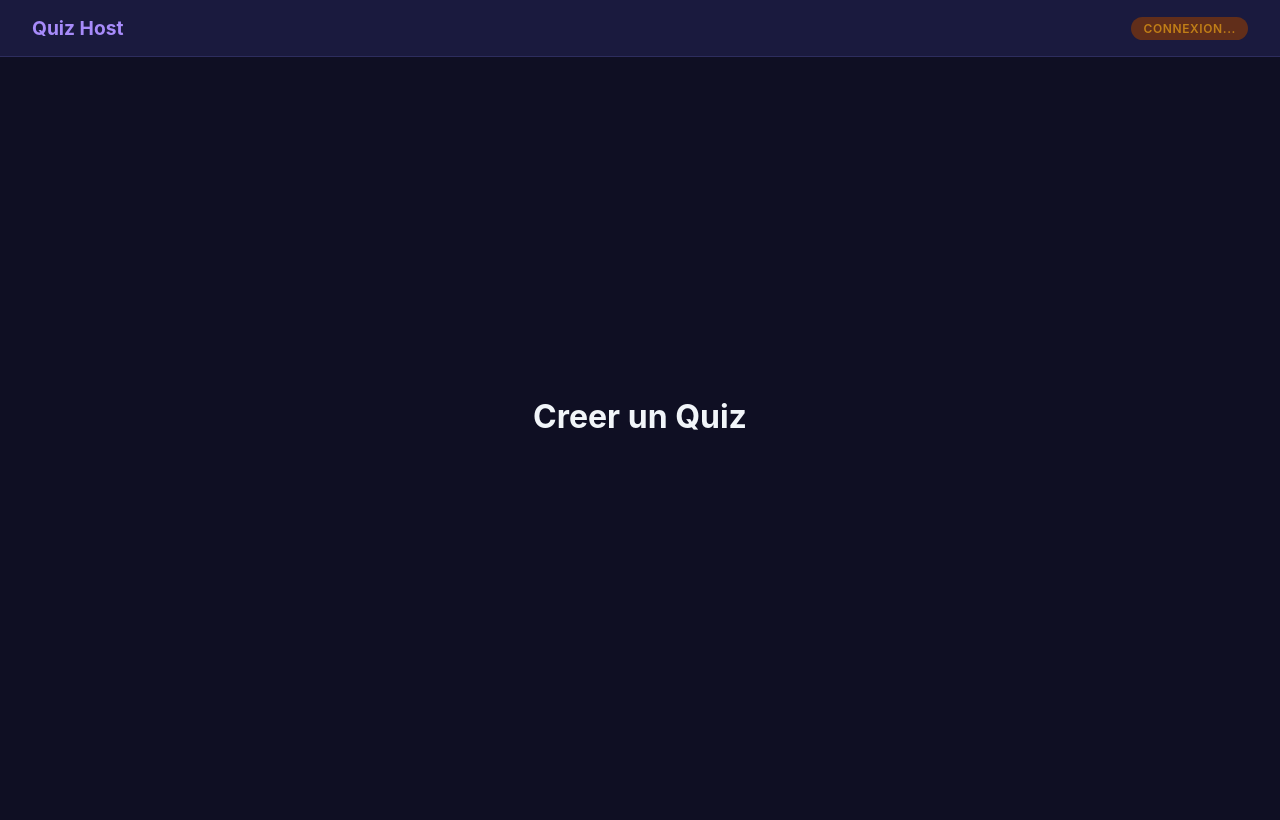
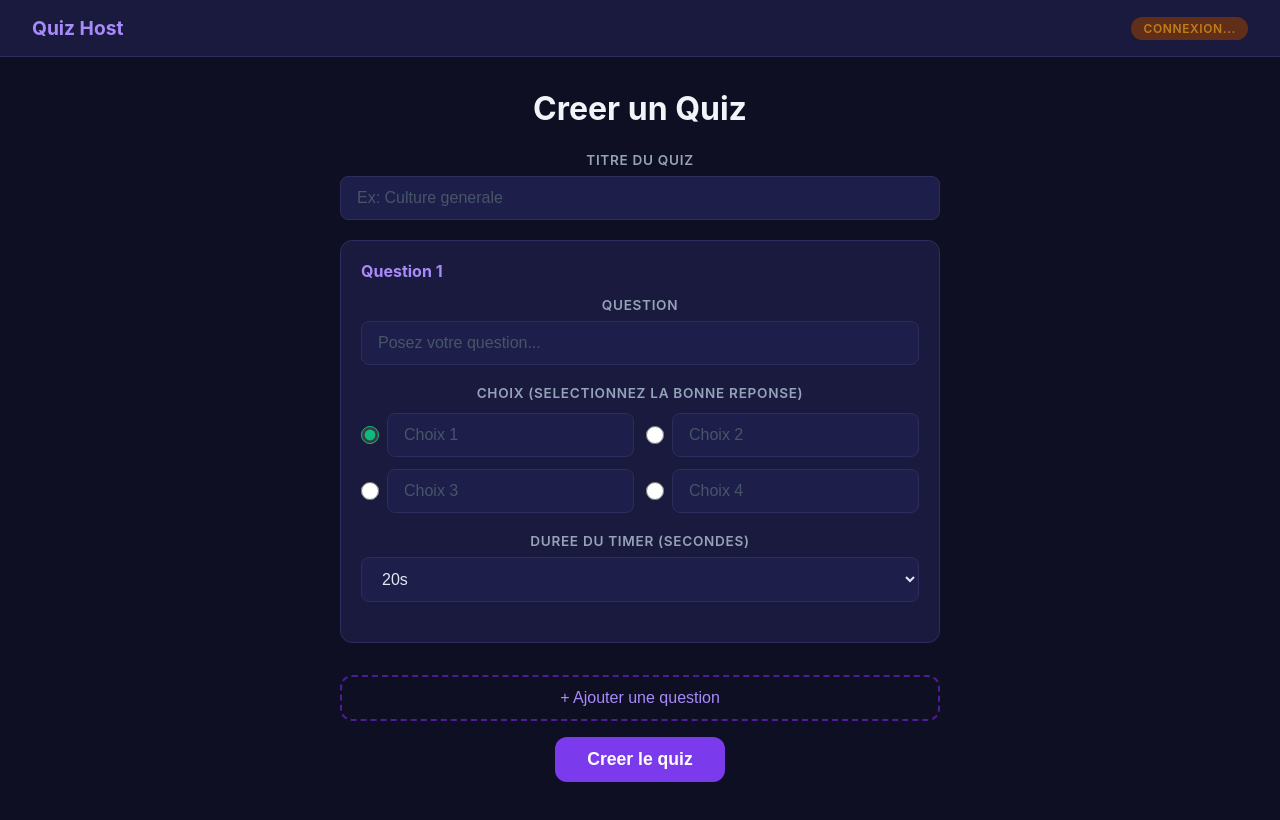
Before and after one commit to ArthurJenck/Hetic_Kahoot, a React (Vite) app in the folder host-app/: page / in a window 1280 px wide. Shown: the top 820 px of the page. Built offline with nearby package versions, Linux system fonts and the light colour scheme; no server answers.

Commit message:
feat: host-app (#2)
* feat: implement quiz creation and management features in host app

* refactor: remove console log

```diff
--- a/host-app/src/App.tsx
+++ b/host-app/src/App.tsx
@@ -39,50 +39,56 @@ function App() {
 
     switch (lastMessage.type) {
       case 'sync': {
-        // TODO: Quand le serveur envoie un sync (apres host:create),
-        // extraire le quizCode de lastMessage.data et mettre a jour l'etat
-        // Changer la phase vers lastMessage.phase
+        const data = lastMessage.data as { quizCode: string }
+        setQuizCode(data.quizCode)
+        setPhase(lastMessage.phase)
         break
       }
 
       case 'joined': {
-        // TODO: Mettre a jour la liste des joueurs avec lastMessage.players
+        setPlayers(lastMessage.players)
         break
       }
 
       case 'question': {
-        // TODO: Mettre a jour currentQuestion, questionIndex, questionTotal
-        // TODO: Initialiser remaining avec la duree du timer de la question
-        // TODO: Reinitialiser answerCount a 0
-        // TODO: Changer la phase en 'question'
+        setCurrentQuestion(lastMessage.question)
+        setQuestionIndex(lastMessage.index)
+        setQuestionTotal(lastMessage.total)
+        setRemaining(lastMessage.question.timerSec)
+        setAnswerCount(0)
+        setPhase('question')
         break
       }
 
       case 'tick': {
-        // TODO: Mettre a jour remaining avec lastMessage.remaining
+        setRemaining(lastMessage.remaining)
         break
       }
 
       case 'results': {
-        // TODO: Mettre a jour correctIndex, distribution
-        // TODO: Calculer answerCount (somme de distribution)
-        // TODO: Changer la phase en 'results'
+        setCorrectIndex(lastMessage.correctIndex)
+        setDistribution(lastMessage.distribution)
+        let total = 0
+        for (const count of lastMessage.distribution) {
+          total = total + count
+        }
+        setAnswerCount(total)
+        setPhase('results')
         break
       }
 
       case 'leaderboard': {
-        // TODO: Mettre a jour rankings avec lastMessage.rankings
-        // TODO: Changer la phase en 'leaderboard'
+        setRankings(lastMessage.rankings)
+        setPhase('leaderboard')
         break
       }
 
       case 'ended': {
-        // TODO: Changer la phase en 'ended'
+        setPhase('ended')
         break
       }
 
       case 'error': {
-        // TODO: Afficher l'erreur (console.error ou alert)
         break
       }
     }
@@ -92,17 +98,17 @@ function App() {
 
   /** Appele quand le host soumet le formulaire de creation */
   const handleCreateQuiz = (title: string, questions: QuizQuestion[]) => {
-    // TODO: Envoyer un message 'host:create' au serveur avec sendMessage
+    sendMessage({ type: 'host:create', title, questions })
   }
 
   /** Appele quand le host clique sur "Demarrer" dans le lobby */
   const handleStart = () => {
-    // TODO: Envoyer un message 'host:start' au serveur
+    sendMessage({ type: 'host:start' })
   }
 
   /** Appele quand le host clique sur "Question suivante" */
   const handleNext = () => {
-    // TODO: Envoyer un message 'host:next' au serveur
+    sendMessage({ type: 'host:next' })
   }
 
   // --- Rendu par phase ---
--- a/host-app/src/components/CreateQuiz.tsx
+++ b/host-app/src/components/CreateQuiz.tsx
@@ -33,25 +33,146 @@ interface CreateQuizProps {
  * .btn-add-question, .btn-remove, .btn-primary
  */
 function CreateQuiz({ onSubmit }: CreateQuizProps) {
-  // TODO: State pour le titre
-  // TODO: State pour la liste des questions
+  const [title, setTitle] = useState("")
+  const [questions, setQuestions] = useState([
+    {
+      id: crypto.randomUUID(),
+      text: "",
+      choices: ["", "", "", ""],
+      correctIndex: 0,
+      timerSec: 20,
+    }
+  ])
+
+  function addQuestion() {
+    const newQuestion = {
+      id: crypto.randomUUID(),
+      text: "",
+      choices: ["", "", "", ""],
+      correctIndex: 0,
+      timerSec: 20,
+    }
+    setQuestions([...questions, newQuestion])
+  }
+
+  function removeQuestion(index: number) {
+    const newQuestions = [...questions]
+    newQuestions.splice(index, 1)
+    setQuestions(newQuestions)
+  }
+
+  function updateText(index: number, text: string) {
+    const newQuestions = [...questions]
+    newQuestions[index].text = text
+    setQuestions(newQuestions)
+  }
+
+  function updateChoice(qIndex: number, cIndex: number, value: string) {
+    const newQuestions = [...questions]
+    newQuestions[qIndex].choices[cIndex] = value
+    setQuestions(newQuestions)
+  }
+
+  function updateCorrectIndex(qIndex: number, correctIndex: number) {
+    const newQuestions = [...questions]
+    newQuestions[qIndex].correctIndex = correctIndex
+    setQuestions(newQuestions)
+  }
+
+  function updateTimer(qIndex: number, timerSec: number) {
+    const newQuestions = [...questions]
+    newQuestions[qIndex].timerSec = timerSec
+    setQuestions(newQuestions)
+  }
 
   const handleSubmit = (e: React.FormEvent) => {
     e.preventDefault()
-    // TODO: Valider que le titre n'est pas vide
-    // TODO: Valider qu'il y a au moins 1 question
-    // TODO: Valider que chaque question a un texte et 4 choix non-vides
-    // TODO: Appeler onSubmit(title, questions)
+    onSubmit(title, questions)
   }
 
   return (
     <div className="phase-container">
       <h1>Creer un Quiz</h1>
       <form className="create-form" onSubmit={handleSubmit}>
-        {/* TODO: Champ titre */}
-        {/* TODO: Liste des questions avec .question-card */}
-        {/* TODO: Bouton ajouter une question */}
-        {/* TODO: Bouton soumettre */}
+
+        <div className="form-group">
+          <label>Titre du quiz</label>
+          <input
+            type="text"
+            placeholder="Ex: Culture generale"
+            value={title}
+            onChange={(e) => setTitle(e.target.value)}
+          />
+        </div>
+
+        {questions.map((question, qIndex) => (
+          <div key={question.id} className="question-card">
+            <div className="question-card-header">
+              <h3>Question {qIndex + 1}</h3>
+              {questions.length > 1 && (
+                <button type="button" className="btn-remove" onClick={() => removeQuestion(qIndex)}>
+                  Supprimer
+                </button>
+              )}
+            </div>
+
+            <div className="form-group">
+              <label>Question</label>
+              <input
+                type="text"
+                placeholder="Posez votre question..."
+                value={question.text}
+                onChange={(e) => updateText(qIndex, e.target.value)}
+              />
+            </div>
+
+            <div className="form-group">
+              <label>Choix (selectionnez la bonne reponse)</label>
+              <div className="choices-inputs">
+                {question.choices.map((choice, cIndex) => (
+                  <div key={cIndex} className="choice-input-group">
+                    <input
+                      type="radio"
+                      name={`correct-${question.id}`}
+                      checked={question.correctIndex === cIndex}
+                      onChange={() => updateCorrectIndex(qIndex, cIndex)}
+                    />
+                    <input
+                      type="text"
+                      placeholder={`Choix ${cIndex + 1}`}
+                      value={choice}
+                      onChange={(e) => updateChoice(qIndex, cIndex, e.target.value)}
+                    />
+                  </div>
+                ))}
+              </div>
+            </div>
+
+            <div className="form-group">
+              <label>Duree du timer (secondes)</label>
+              <select
+                value={question.timerSec}
+                onChange={(e) => updateTimer(qIndex, Number(e.target.value))}
+              >
+                <option value={10}>10s</option>
+                <option value={20}>20s</option>
+                <option value={30}>30s</option>
+                <option value={60}>60s</option>
+              </select>
+            </div>
+          </div>
+        ))}
+
+        <button type="button" className="btn-add-question" onClick={addQuestion}>
+          + Ajouter une question
+        </button>
+
+        <div className="form-group">
+          <button type="submit" className="btn-primary">
+            Creer le quiz
+          </button>
+        </div>
+
       </form>
     </div>
   )
--- a/host-app/src/components/Leaderboard.tsx
+++ b/host-app/src/components/Leaderboard.tsx
@@ -25,10 +25,15 @@ interface LeaderboardProps {
 function Leaderboard({ rankings }: LeaderboardProps) {
   return (
     <div className="phase-container">
-      {/* TODO: Titre "Classement" avec .leaderboard-title */}
+      <h2 className="leaderboard-title">Classement</h2>
       <div className="leaderboard">
-        {/* TODO: Pour chaque joueur dans rankings, afficher un .leaderboard-item */}
-        {/* TODO: Afficher rang, nom et score */}
+        {rankings.map((player, i) => (
+          <div key={i} className="leaderboard-item">
+            <span className="leaderboard-rank">{i + 1}</span>
+            <span className="leaderboard-name">{player.name}</span>
+            <span className="leaderboard-score">{player.score}</span>
+          </div>
+        ))}
       </div>
     </div>
   )
--- a/host-app/src/components/Lobby.tsx
+++ b/host-app/src/components/Lobby.tsx
@@ -28,11 +28,24 @@ interface LobbyProps {
 function Lobby({ quizCode, players, onStart }: LobbyProps) {
   return (
     <div className="phase-container">
-      {/* TODO: Label "Code du quiz" avec classe .quiz-code-label */}
-      {/* TODO: Afficher quizCode avec classe .quiz-code */}
-      {/* TODO: Afficher le nombre de joueurs */}
-      {/* TODO: Liste des joueurs avec .player-list et .player-chip */}
-      {/* TODO: Bouton Demarrer avec classe .btn-start, desactive si 0 joueurs */}
+      <p className="quiz-code-label">Code du quiz</p>
+      <div className="quiz-code">{quizCode}</div>
+
+      <p className="player-count">{players.length} joueur(s) connecte(s)</p>
+
+      <div className="player-list">
+        {players.map((name, i) => (
+          <span key={i} className="player-chip">{name}</span>
+        ))}
+      </div>
+
+      <button
+        className="btn-start"
+        onClick={onStart}
+        disabled={players.length === 0}
+      >
+        Demarrer le quiz
+      </button>
     </div>
   )
 }
--- a/host-app/src/components/Results.tsx
+++ b/host-app/src/components/Results.tsx
@@ -30,15 +30,38 @@ interface ResultsProps {
  * Astuce : const maxCount = Math.max(...distribution, 1)
  */
 function Results({ correctIndex, distribution, choices, onNext }: ResultsProps) {
+  const maxCount = Math.max(...distribution, 1)
+
   return (
     <div className="phase-container">
       <div className="results-container">
         <h1>Resultats</h1>
-        {/* TODO: Pour chaque choix, afficher une barre de resultat */}
-        {/* TODO: Utiliser .result-bar.correct pour la bonne reponse */}
-        {/* TODO: Calculer la largeur proportionnelle de chaque barre */}
-        {/* TODO: Afficher le nombre de reponses dans chaque barre */}
-        {/* TODO: Bouton "Question suivante" */}
+
+        {choices.map((choice, i) => {
+          const count = distribution[i]
+          const width = `${maxCount > 0 ? (count / maxCount) * 100 : 0}%`
+
+          return (
+            <div key={i} className="result-bar-container">
+              <div className="result-bar-label">
+                {choice}
+                {i === correctIndex && <span className="correct-label">Bonne reponse</span>}
+              </div>
+              <div className="result-bar-wrapper">
+                <div
+                  className={i === correctIndex ? 'result-bar correct' : 'result-bar incorrect'}
+                  style={{ width }}
+                >
+                  {count}
+                </div>
+              </div>
+            </div>
+          )
+        })}
+
+        <button className="btn-primary" onClick={onNext}>
+          Question suivante
+        </button>
       </div>
     </div>
   )
```
Also changed, not shown: host-app/src/components/QuestionView.tsx (+22 -5 lines).
